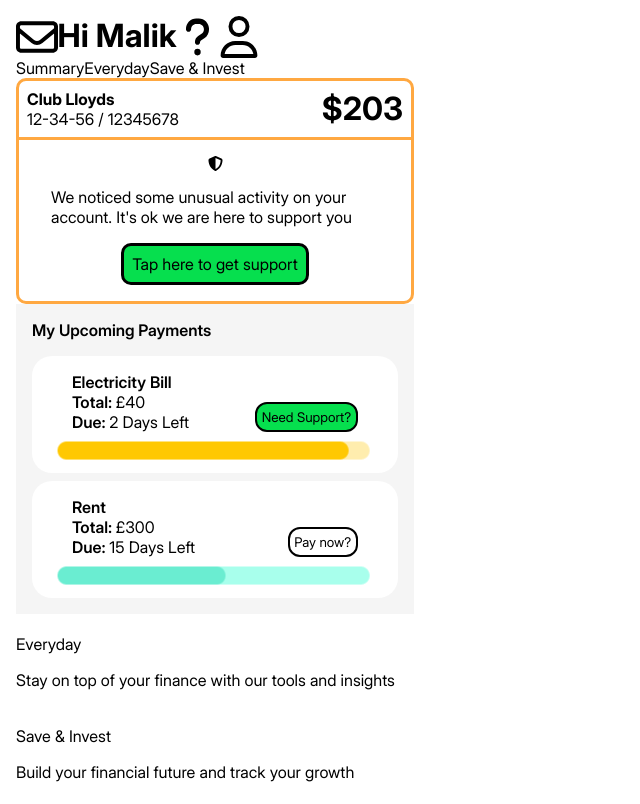
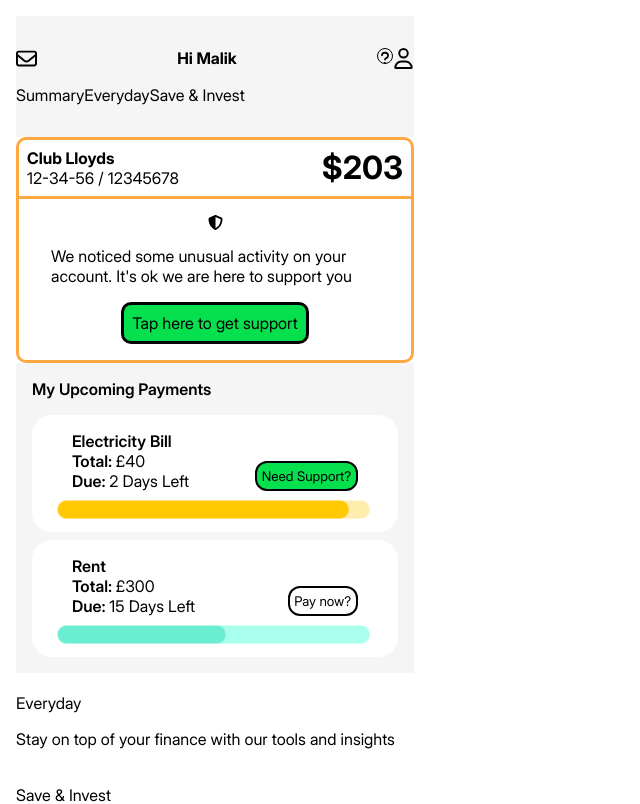
Before and after one commit to ichbinderbar/lloyds-bank, a React (Vite) app: page / in a window 1280 px wide. Shown: the top 804 px of the page, without its empty margins (0-640 px from the left). Built offline with nearby package versions, Linux system fonts and the light colour scheme; a web font is replaced by a local one.

Commit message:
header styling mid way

```diff
--- a/src/components/Header/Header.jsx
+++ b/src/components/Header/Header.jsx
@@ -13,16 +13,20 @@
           className="header__img header__img-mail"
         />
         <h1 className="header__title">Hi Malik</h1>
+        <div className="header__container-right">
+          <div className="header__img-question-div">
             <img
               src={questionIcon}
               alt="question mark icon"
               className="header__img header__img-question"
             />
+          </div>
           <img
             src={profileIcon}
             alt="human profile icon"
             className="header__img header__img-profile"
           />
+        </div>
       </div>
       <div className="header__botton">
         <span className="header__button header__button--clicked"> Summary</span>
--- a/src/components/Header/Header.scss
+++ b/src/components/Header/Header.scss
@@ -4,14 +4,39 @@
 .header {
   display: flex;
   flex-direction: column;
+  background-color: $primary-background-colour;
+  gap: 1rem;
+  padding: 2rem 0;
 
   &__top {
+    display: flex;
+    flex-direction: row;
+    justify-content: space-between;
+  }
+
+  &__container-right {
     display: flex;
     flex-direction: row;
   }
 
   &__img {
-    height: 2.6rem;
-    width: 2.6rem;
+    height: 1.3rem;
+    width: 1.3rem;
+  }
+
+  &__img-question {
+    height: 100%;
+    width: 100%;
+  }
+
+  &__img-question-div {
+    border: 1px solid black;
+    height: 1rem;
+    width: 1rem;
+    border-radius: 50px;
+  }
+
+  &__title {
+    font-size: 1rem;
   }
 }
```
Lines whose indentation alone changed are shown as unchanged.
